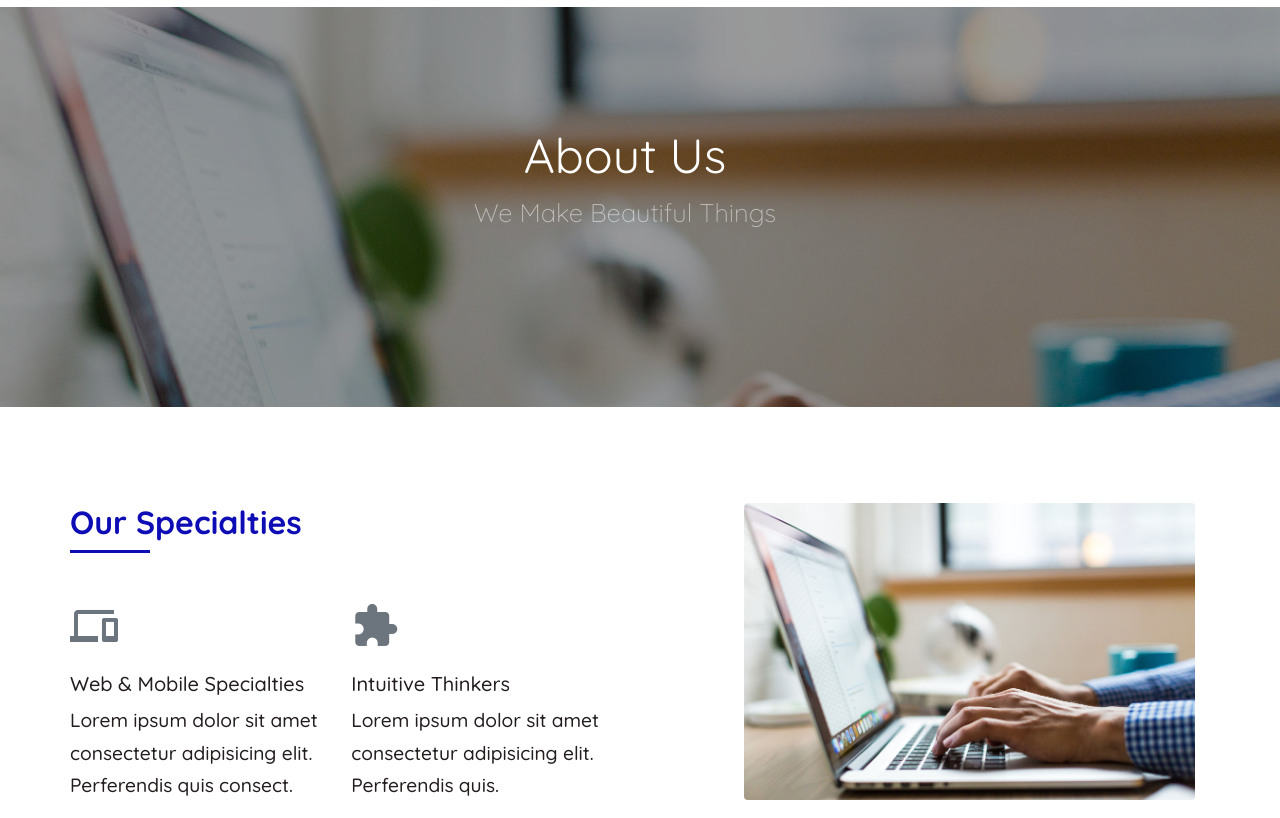
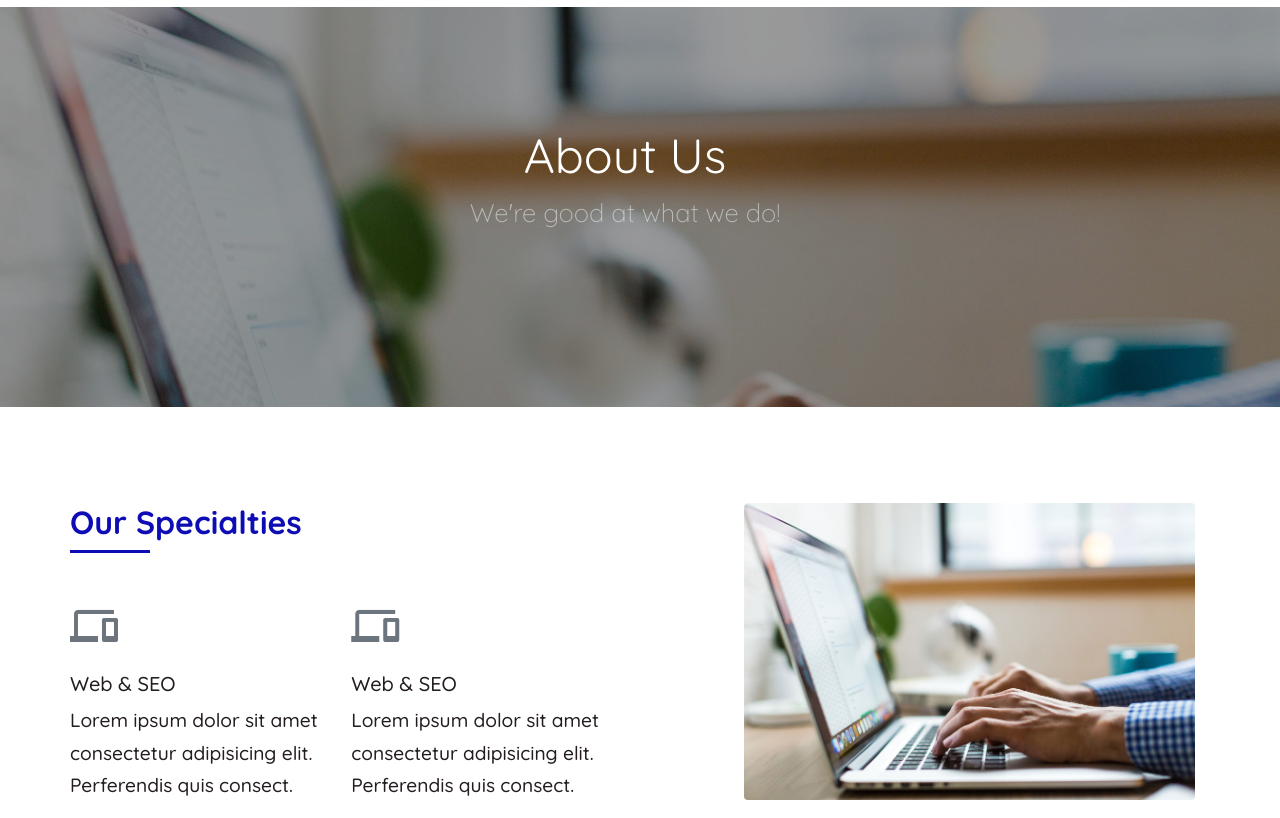
Before and after one commit to cregitech/Our-Official-Website, a plain HTML site: page about.html in a window 1280 px wide. Shown: the part 115-933 px from the top of the page. Drawn offline with Linux system fonts and the light colour scheme; files whose address does not match are found by name.

Commit message:
Update about.html

```diff
--- a/about.html
+++ b/about.html
@@ -91,7 +91,7 @@
             <div class="row justify-content-center mb-4">
               <div class="col-md-8 text-center">
                 <h1>About Us</h1>
-                <p class="lead mb-5">We Make Beautiful Things</p>
+                <p class="lead mb-5">We're good at what we do!</p>
               </div>
             </div>
 
@@ -122,7 +122,17 @@
                 <div class="unit-4">
                   <div class="unit-4-icon mr-4 mb-3"><span class="text-secondary icon-phonelink"></span></div>
                   <div>
-                    <h3>Web &amp; Mobile Specialties</h3>
+                    <h3>Web &amp; SEO</h3>
+                    <p>Lorem ipsum dolor sit amet consectetur adipisicing elit. Perferendis quis consect.</p>
+                    <p class="mb-0"><a href="#">Learn More</a></p>
+                  </div>
+                </div>
+              </div>
+              <div class="col-md-12 mb-md-5 mb-0 col-lg-6">
+                <div class="unit-4">
+                  <div class="unit-4-icon mr-4 mb-3"><span class="text-secondary icon-phonelink"></span></div>
+                  <div>
+                    <h3>Web &amp; SEO</h3>
                     <p>Lorem ipsum dolor sit amet consectetur adipisicing elit. Perferendis quis consect.</p>
                     <p class="mb-0"><a href="#">Learn More</a></p>
                   </div>
@@ -132,7 +142,7 @@
                 <div class="unit-4">
                   <div class="unit-4-icon mr-4 mb-3"><span class="text-secondary icon-extension"></span></div>
                   <div>
-                    <h3>Intuitive Thinkers</h3>
+                    <h3>Web Development</h3>
                     <p>Lorem ipsum dolor sit amet consectetur adipisicing elit. Perferendis quis.</p>
                     <p class="mb-0"><a href="#">Learn More</a></p>
                   </div>
```
